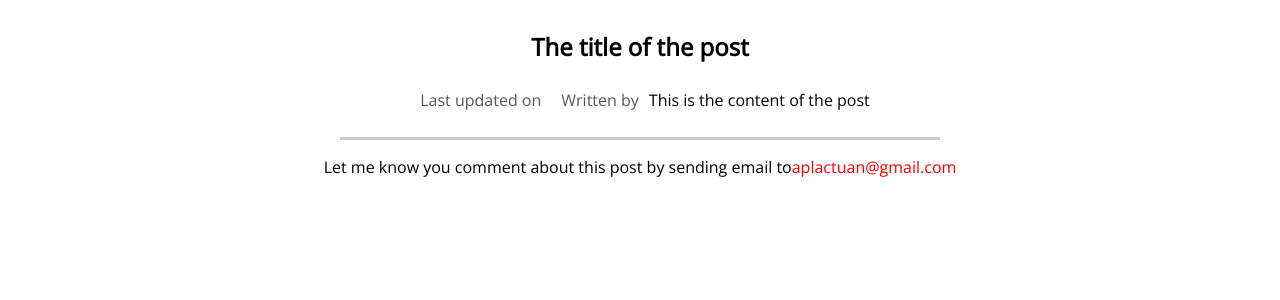
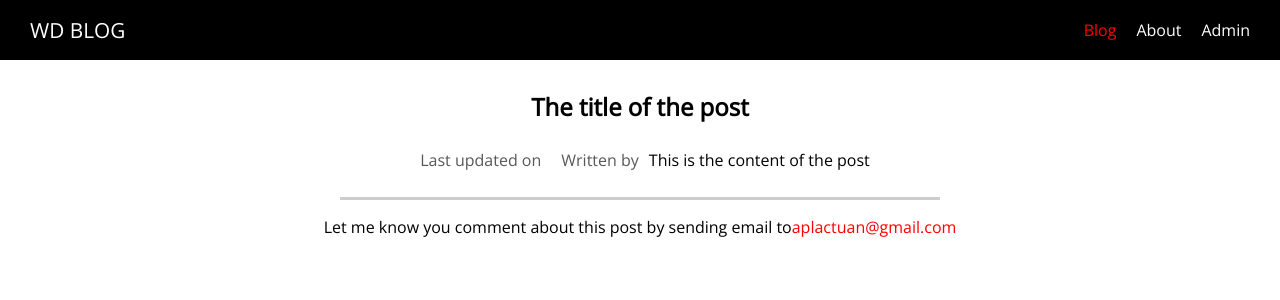
Before and after one commit to aplactuan/nuxt-blog, a Nuxt app: page /posts/1 in a window 1280 px wide. Shown: the top 300 px of the page. Built offline with nearby package versions, Linux system fonts and the light colour scheme.

Commit message:
Add backgroung image to intro section, add header component

```diff
--- /dev/null
+++ b/components/Navigation/TheHeader.vue
@@ -0,0 +1,98 @@
+<template>
+<div class="header-container">
+  <header class="the-header">
+    <TheSideNavToggle @toggle="$emit('sidenavToggle')" />
+    <div class="logo">
+      <nuxt-link to="/">WD BLOG</nuxt-link>
+    </div>
+    <div class="spacer"></div>
+    <div class="navigation-items">
+      <ul
+        class="nav-list"
+        @close="$emit('close')"
+      >
+        <li class="nav-item"><nuxt-link to="/posts">Blog</nuxt-link></li>
+        <li class="nav-item"><nuxt-link to="/about">About</nuxt-link></li>
+        <li class="nav-item"><nuxt-link to="/admin">Admin</nuxt-link></li>
+      </ul>
+    </div>
+  </header>
+</div>
+</template>
+
+<script>
+import TheSideNavToggle from "@/components/Navigation/TheSideNavToggle";
+
+export default {
+  name: "TheHeader",
+  components: {
+    TheSideNavToggle
+  }
+};
+</script>
+
+
+<style scoped>
+.header-container {
+  height: 60px;
+}
+
+.the-header {
+  width: 100%;
+  position: fixed;
+  height: 60px;
+  display: flex;
+  justify-content: space-around;
+  align-items: center;
+  background-color: black;
+  z-index: 100;
+  box-sizing: border-box;
+  padding: 0 20px;
+}
+
+.logo {
+  margin: 0 10px;
+  font-size: 1.3rem;
+}
+
+.logo a {
+  text-decoration: none;
+  color: white;
+}
+
+.spacer {
+  flex: 1;
+}
+
+.navigation-items {
+  display: none;
+}
+
+@media (min-width: 768px) {
+  .navigation-items {
+    display: block;
+  }
+}
+
+.nav-list {
+  list-style: none;
+  padding: 0;
+  margin: 0;
+  display: flex;
+}
+
+.nav-item {
+  margin: 0 10px;
+}
+
+.nav-item a {
+  text-decoration: none;
+  color: white;
+}
+
+.nav-item a:hover,
+.nav-item a:active,
+.nav-item a.nuxt-link-active {
+  color: red;
+}
+</style>
--- /dev/null
+++ b/components/Navigation/TheSideNavToggle.vue
@@ -0,0 +1,33 @@
+<template>
+  <div
+    class="drawer-toggle"
+    role="button"
+    @click="$emit('toggle')">
+    <div class="bar"></div>
+    <div class="bar"></div>
+    <div class="bar"></div>
+  </div>
+</template>
+
+<style scoped>
+.drawer-toggle {
+  display: flex;
+  flex-direction: column;
+  justify-content: space-around;
+  height: 50%;
+  width: 35px;
+  cursor: pointer;
+}
+
+@media (min-width: 768px) {
+  .drawer-toggle {
+    display: none;
+  }
+}
+
+.drawer-toggle .bar {
+  width: 90%;
+  height: 2px;
+  background-color: white;
+}
+</style>
--- /dev/null
+++ b/components/Navigation/TheSidenav.vue
@@ -0,0 +1,93 @@
+<template>
+<div class="sidenav-container">
+  <div
+    v-if="show"
+    class="sidenav-backdrop"
+    @click="$emit('close')"></div>
+  <transition name="slide-side">
+    <div
+      v-if="show"
+      class="sidenav">
+      <ul
+        class="nav-list"
+        @click="$emit('close')">
+        <li class="nav-item"><nuxt-link to="/posts">Blog</nuxt-link></li>
+        <li class="nav-item"><nuxt-link to="/about">About</nuxt-link></li>
+        <li class="nav-item"><nuxt-link to="/admin">Admin</nuxt-link></li>
+      </ul>
+    </div>
+  </transition>
+</div>
+</template>
+
+<script>
+export default {
+  name: "TheSidenav",
+  props: {
+    show: {
+      type: Boolean,
+      default: false
+    }
+  }
+};
+</script>
+
+
+<style scoped>
+.sidenav-container {
+  height: 100%;
+  width: 100%;
+}
+
+.sidenav-backdrop {
+  width: 100%;
+  height: 100%;
+  background-color: rgba(0, 0, 0, 0.7);
+  z-index: 1000;
+  position: fixed;
+  top: 0;
+  left: 0;
+}
+
+.sidenav {
+  height: 100%;
+  width: 300px;
+  background-color: white;
+  z-index: 10000;
+  position: fixed;
+  top: 0;
+  left: 0;
+  box-sizing: border-box;
+  padding: 30px;
+}
+
+.slide-side-enter-active,
+.slide-side-leave-active {
+  transition: all 0.3s ease-out;
+}
+.slide-side-enter,
+.slide-side-leave-to {
+  transform: translateX(-100%);
+}
+
+.nav-list {
+  list-style: none;
+  padding: 0;
+  margin: 0;
+}
+
+.nav-item {
+  margin: 20px 0;
+}
+
+.nav-item a {
+  text-decoration: none;
+  color: black;
+  font-size: 1.5rem;
+}
+
+.nav-item a:hover,
+.nav-item a:active {
+  color: red;
+}
+</style>
--- a/layouts/default.vue
+++ b/layouts/default.vue
@@ -1,8 +1,35 @@
 <template>
   <div>
+    <TheHeader @sidenavToggle="toggleSideNav" />
+    <TheSidenav
+      :show="displaySideNav"
+      @close="displaySideNav = false"
+    />
     <Nuxt />
   </div>
 </template>
+
+<script>
+  import TheHeader from '@/components/Navigation/TheHeader.vue';
+  import TheSidenav from "@/components/Navigation/TheSidenav.vue";
+
+  export default {
+    components: {
+      TheHeader,
+      TheSidenav
+    },
+    data() {
+      return {
+        displaySideNav: false
+      }
+    },
+    methods: {
+      toggleSideNav() {
+        this.displaySideNav = !this.displaySideNav;
+      }
+    }
+  }
+</script>
 
 <style>
   html {
--- a/pages/index.vue
+++ b/pages/index.vue
@@ -40,6 +40,7 @@
     position: relative;
     padding: 30px;
     box-sizing: border-box;
+    background-image: url("~assets/images/main-page-background.jpg");
     background-position: center;
     background-size: cover;
   }
```
Also changed, not shown: assets/images/main-page-background.jpg (added).
